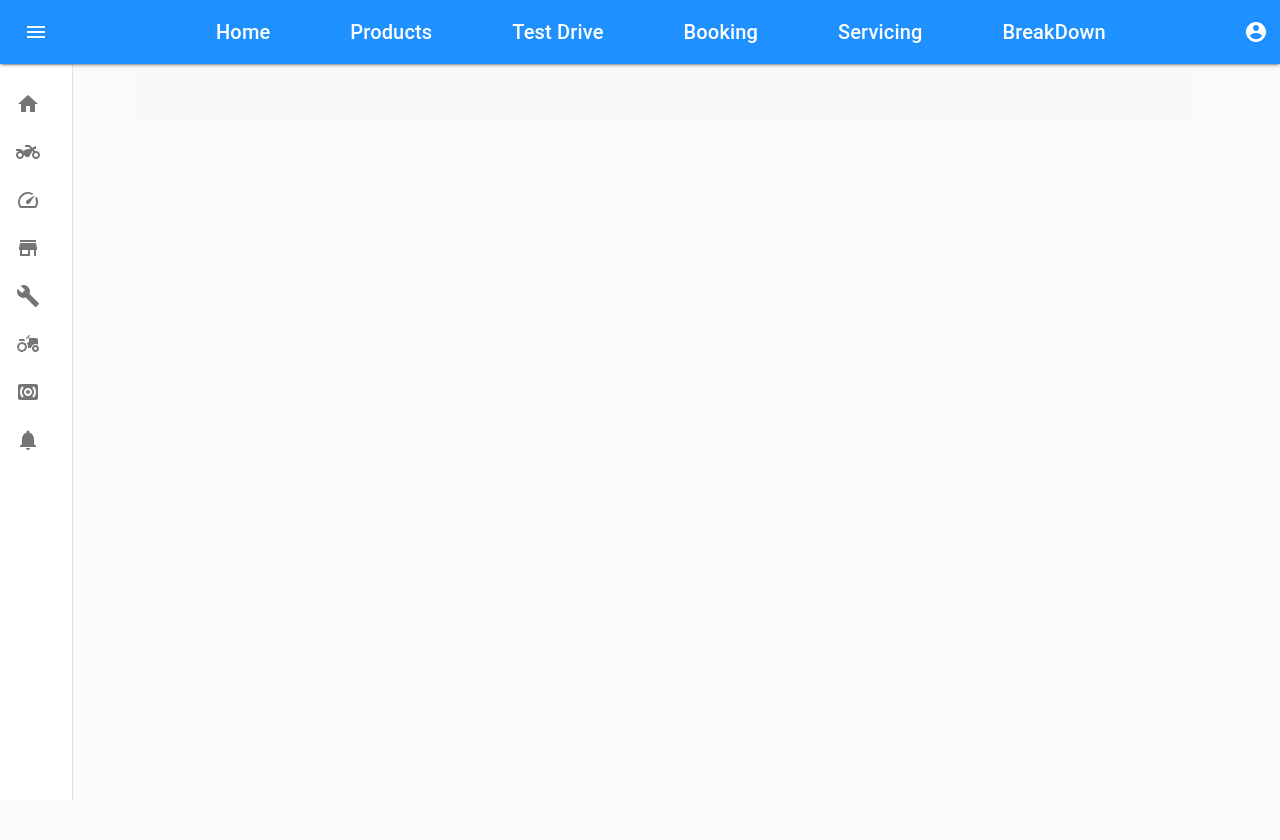
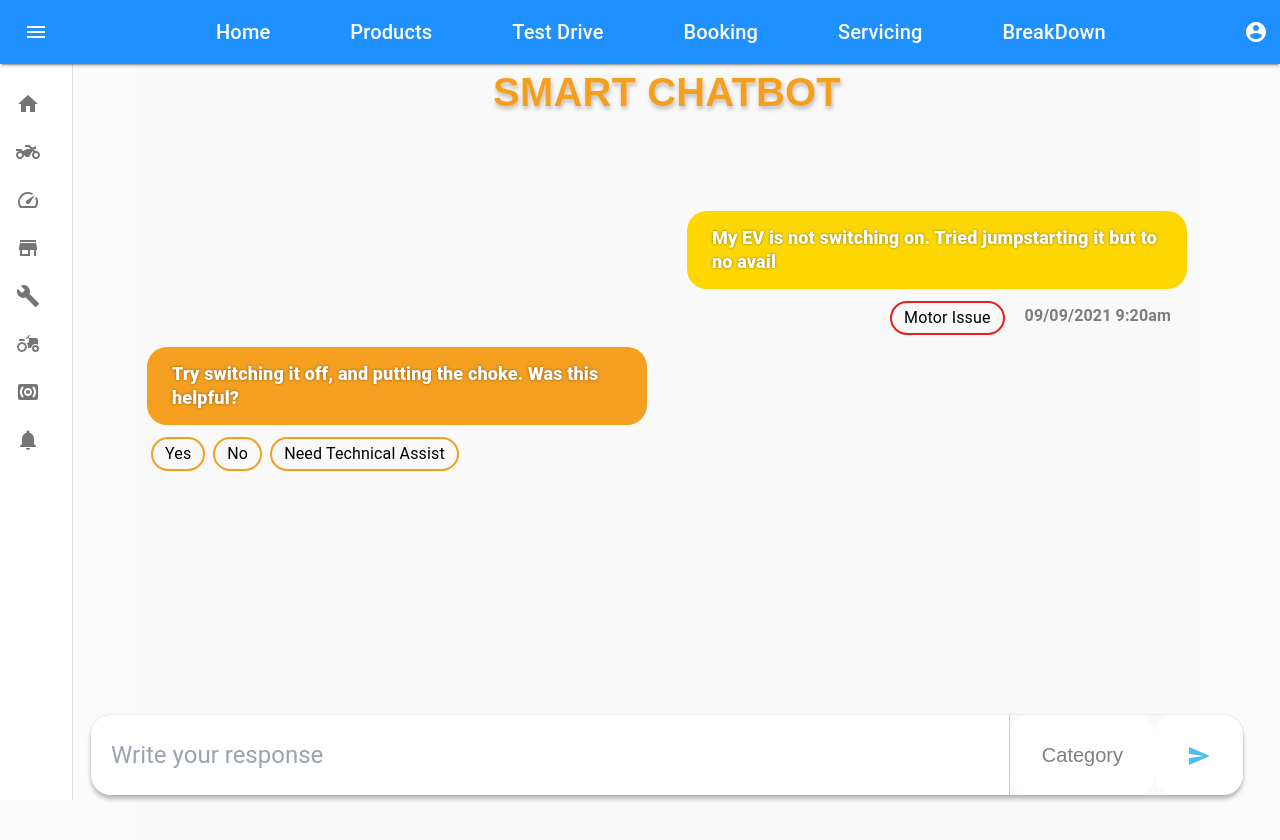
Before and after one commit to RoninS28/ROBIN_Website, a React (Create React App) app in the folder client/: page /chatbot in a window 1280 px wide. Shown: the top 840 px of the page. Before the commit the page ends 800 px from the top, so only its background shows below. Built offline with nearby package versions, Linux system fonts and the light colour scheme.

Commit message:
add chatbot. rem-category popup

```diff
--- /dev/null
+++ b/client/src/Customer/Pages/ChatMessageModel.js
@@ -0,0 +1,24 @@
+import React from "react";
+
+const ChatMessage = (props) => {
+    const msg = props.msg
+    const messageClass = msg.sender === 'user' ? 'sent' : 'received';
+    const trailerClass = msg.sender === 'user' ? 'trailersent' : 'trailerreceived';
+    return (
+        <div className={`messageCol`}>
+            <div className={`message ${messageClass}`}>
+                <p>{msg.text}</p>
+            </div>
+            <div className={` ${trailerClass}`}>
+                {msg.sender === 'user' && <p className="timestamp"> {msg.timestamp} </p>}
+                {msg.trailers && msg.trailers.map((e) => (
+
+                    <p>{e}</p>
+                ))}
+            </div>
+
+        </div>
+    );
+}
+
+export default ChatMessage;
--- /dev/null
+++ b/client/src/Customer/Pages/Chatbot.js
@@ -0,0 +1,85 @@
+import React, { useRef, useState } from "react";
+import '../PagesStyles/Chatbot.css'
+import ChatMessage from "./ChatMessageModel";
+import ArrowDropUpIcon from '@mui/icons-material/ArrowDropUp';
+import SendIcon from '@mui/icons-material/Send';
+
+const ChatRoom = () => {
+    const dummy = useRef()
+
+    const [messages, setMessages] = useState([
+        {
+            id: '1',
+            sender: 'user',
+            text: 'My EV is not switching on. Tried jumpstarting it but to no avail',
+            timestamp: '09/09/2021 9:20am',
+            trailers: [
+                'Motor Issue'
+            ]
+        },
+        {
+            id: '2',
+            sender: 'bot',
+            text: 'Try switching it off, and putting the choke. Was this helpful?',
+            timestamp: '09/09/2021 9:20am',
+            trailers: [
+                'Yes',
+                'No',
+                'Need technical assist'
+            ]
+        },
+    ]
+    )
+    const [formValue, setFormValue] = useState('')
+
+
+    const sendMessage = async (e) => {
+        e.preventDefault();
+        if (formValue != '') {
+
+            setMessages(messages => messages.concat({
+                id: '3',
+                sender: 'user',
+                text: formValue,
+                timestamp: '09/09/2021 9:20am',
+                trailers: [
+
+                ]
+            }))
+
+            setFormValue('')
+            dummy.current.scrollIntoView({ behavior: 'smooth' })
+        }
+    }
+
+    const avoidRefresh = (e) => {
+        e.preventDefault();
+    }
+
+    return (
+        <div >
+
+            <div className="header" >
+                SMART CHATBOT
+            </div>
+
+
+            <main>
+
+                {messages && messages.map(msg => <ChatMessage key={msg.id} msg={msg} />)}
+                <div ref={dummy}></div>
+            </main>
+            <div style={{ display: 'flex', justifyContent: 'center' }}>
+
+                <form onSubmit={avoidRefresh} >
+
+                    <input type="text" value={formValue} onChange={(e) => setFormValue(e.target.value)} placeholder="Write your response" />
+                    <button >Category</button>
+                    <button type="submit" onClick={sendMessage}><SendIcon style={{ color: '#4EBCEC' }} /></button>
+                </form>
+            </div>
+        </div>
+    );
+}
+
+export default ChatRoom;
--- /dev/null
+++ b/client/src/Customer/PagesStyles/Chatbot.css
@@ -0,0 +1,253 @@
+body {
+    /* background-color: #282c34; */
+    font-family: 'Secular One', sans-serif;
+    font-size:20px ;
+    font-weight: 700;
+
+  }
+
+  div.header{
+    font-family: 'Secular One', sans-serif;
+    font-weight: 900;
+
+      font-size: 40px;
+      display: flex;
+      justify-content: center;
+      color: #F49F20;
+      text-shadow: 0px 0px 1px white, 1px 3px 4px rgba(0, 0, 0, 0.25);
+
+  }
+
+  /* .App {
+    text-align: center;
+    max-width: 728px;
+    margin: 0 auto;
+  }
+
+  .App header {
+    background-color: #181717;
+    height: 10vh;
+    min-height: 50px;
+    color: white;
+    position: fixed;
+    width: 100%;
+    max-width: 728px;
+    top: 0;
+    display: flex;
+    align-items: center;
+    justify-content: space-between;
+    z-index: 99;
+    padding: 10px;
+    box-sizing: border-box;
+  }
+
+  .App section {
+    display: flex;
+    flex-direction: column;
+    justify-content: center;
+    min-height: 100vh;
+    background-color: rgb(40, 37, 53);
+  }
+   */
+  main {
+    padding: 10px;
+    height: 80vh;
+    margin: 10vh 0 10vh;
+    overflow-y: scroll;
+    display: flex;
+    flex-direction: column;
+  }
+
+  main::-webkit-scrollbar {
+    width: 0.25rem;
+  }
+
+  main::-webkit-scrollbar-track {
+    /* background: #1e1e24; */
+  }
+
+  main::-webkit-scrollbar-thumb {
+    /* background: #6649b8; */
+  }
+
+  form {
+      color: black;
+    height: 10vh;
+    position: fixed;
+    bottom: 0;
+    /* background-color: rgb(24, 23, 23); */
+    width: 90%;
+    margin-right: 20px;
+    margin-left: 20px;
+    margin-bottom: 5px;
+    border-radius: 20px;
+    /* max-width: 728px; */
+    display: flex;
+    font-size: 1.5rem;
+    box-shadow: 0px 0px 2px rgba(0, 0, 0, 0.20), 0px 4px 4px rgba(0, 0, 0, 0.25);
+  }
+
+  form button {
+    /* width: 20%; */
+    font-family: 'Secular One', sans-serif;
+    font-size: 20px;
+    background-color: white;
+    color: rgba(0, 0, 0, 0.50);
+    border-radius: 20px;
+  }
+
+
+  input {
+    line-height: 1.5;
+    width: 100%;
+    /* max-width: 1000px; */
+    font-size: 1.5rem;
+    background: white;
+    color: rgba(0, 0, 0, 0.70);
+    outline: none;
+    border: none;
+    padding: 20px;
+    border-radius: 20px;
+    border-right: 1px solid rgba(0, 0, 0, 0.20);
+    border-top-right-radius: 0;
+    border-bottom-right-radius: 0;
+  }
+
+  button {
+    /* background-color: #282c34; Green */
+    border: none;
+    color: white;
+    padding: 15px 32px;
+    text-align: center;
+    text-decoration: none;
+    display: inline-block;
+    cursor: pointer;
+    font-size: 1.25rem;
+  }
+
+  button:disabled {
+    opacity: 0.5;
+    cursor: not-allowed;
+  }
+
+
+  /* .sign-in {
+    color: #282c34;
+    background: white;
+    max-width: 400px;
+    margin: 0 auto;
+  }
+
+
+
+
+  ul, li {
+    text-align: left;
+    list-style: none;
+  }
+   */
+  p {
+    max-width: 500px;
+    margin-bottom: 12px;
+    line-height: 24px;
+    padding: 15px 25px;
+    border-radius: 20px;
+    position: relative;
+    color: white;
+    text-align: start;
+  }
+
+
+  .message {
+    display: flex;
+    align-items: center;
+    text-shadow: 0px 0px 3px rgba(0, 0, 0, 0.438);
+
+  }
+
+
+  .sent {
+    flex-direction: row-reverse;
+  }
+
+  .sent p {
+    color: rgba(0, 0, 0, 0.700);
+    color: white;
+    background: #FFD700;
+    align-self: flex-end;
+    font-weight: 900;
+    font-size: 18px;
+  }
+  .received p {
+    background: #F49F20;
+    color: rgba(0, 0, 0, 0.700);
+    color: white;
+    font-weight: 900;
+    font-size: 18px;
+
+  }
+
+  img {
+    width: 40px;
+    height: 40px;
+    border-radius: 50%;
+    margin: 2px 5px;
+  }
+
+  .messageCol{
+      display: flex;
+      flex-direction: column;
+  }
+
+  .trailersent p{
+
+
+        /* margin-top: 12px; */
+        margin-left: 4px;
+        margin-right: 4px;
+        line-height: 24px;
+        padding: 3px 12px;
+        border-radius: 25px;
+        border: 2px solid #E22121;
+        position: relative;
+        color: black;
+        text-align: center;
+        font-size: 16px;
+        text-transform: capitalize;
+
+
+  }
+  div.trailersent{
+      display: flex;
+      justify-content: end;
+      flex-direction: row-reverse;
+  }
+  .trailerreceived p{
+
+
+        /* margin-top: 12px; */
+        margin-left: 4px;
+        margin-right: 4px;
+        line-height: 24px;
+        padding: 3px 12px;
+        border-radius: 25px;
+        border: 2px solid #F49F20;
+        position: relative;
+        color: black;
+        text-align: center;
+        font-size: 16px;
+        text-transform: capitalize;
+
+  }
+  div.trailerreceived{
+      display: flex;
+      justify-content: start;
+      /* flex-direction: row-reverse; */
+  }
+
+  p.timestamp{
+      color: rgba(0, 0, 0, 0.500);
+      font-weight: bold;
+      font-size: 14;
+      border: none;
+  }
--- a/client/src/Customer/Shared/Routing.js
+++ b/client/src/Customer/Shared/Routing.js
@@ -12,6 +12,7 @@ import ProductsView from "../Pages/ProductsView";
 import ServicingConfirm from "../Pages/ServicingConfirm";
 import Servicing from "../Pages/Servicing";
 import ServicingBook from "../Pages/ServicingBook";
+import Chatbot from "../Pages/Chatbot";
 
 
 function Routing() {
@@ -31,6 +32,7 @@ function Routing() {
           <Route path='/bookings' exact component={Bookings} ></Route>
           <Route path='/bookingsStage/:id' exact component={BookingsStage} ></Route>
           <Route path='/servicing' exact component={Servicing} ></Route>
+          <Route path='/chatbot' exact component={Chatbot} ></Route>
           <Route path='/servicingBook/:id' exact component={ServicingBook} ></Route>
           <Route path='/servicingConfirm/:id' exact component={ServicingConfirm} ></Route>
         </Switch>
```
